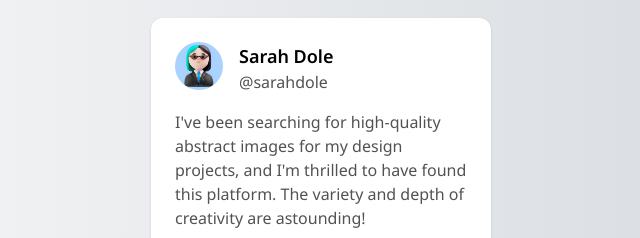
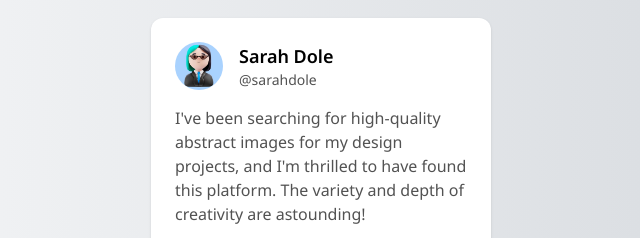
Before and after one commit to iabdwahab/great-frontend-solutions, a plain HTML site: page solutions/testimonial-card/index.html in a window 1280 px wide. Shown: the part 182-420 px from the top of the page, 319-959 px from the left. Drawn offline with nearby package versions, Linux system fonts and the light colour scheme.

Commit message:
Try make it pixel-perfect

```diff
--- a/solutions/testimonial-card/index.html
+++ b/solutions/testimonial-card/index.html
@@ -24,7 +24,7 @@
         />
         <div class="flex flex-col gap-0">
           <span class="font-semibold text-lg text-black">Sarah Dole</span>
-          <span class="text-neutral-600">@sarahdole</span>
+          <span class="text-neutral-600 text-sm">@sarahdole</span>
         </div>
       </div>
       <p class="text-neutral-600 mt-4 text-base">
```
